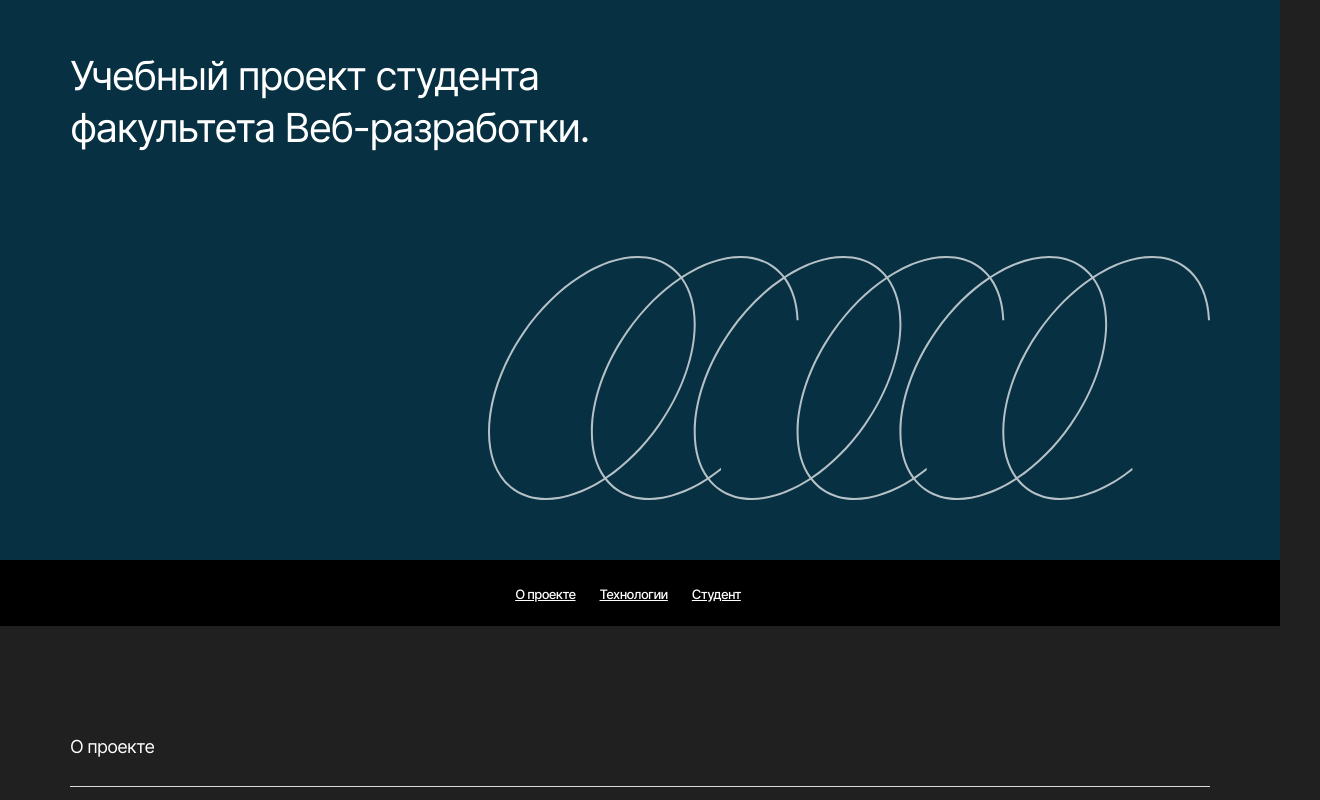
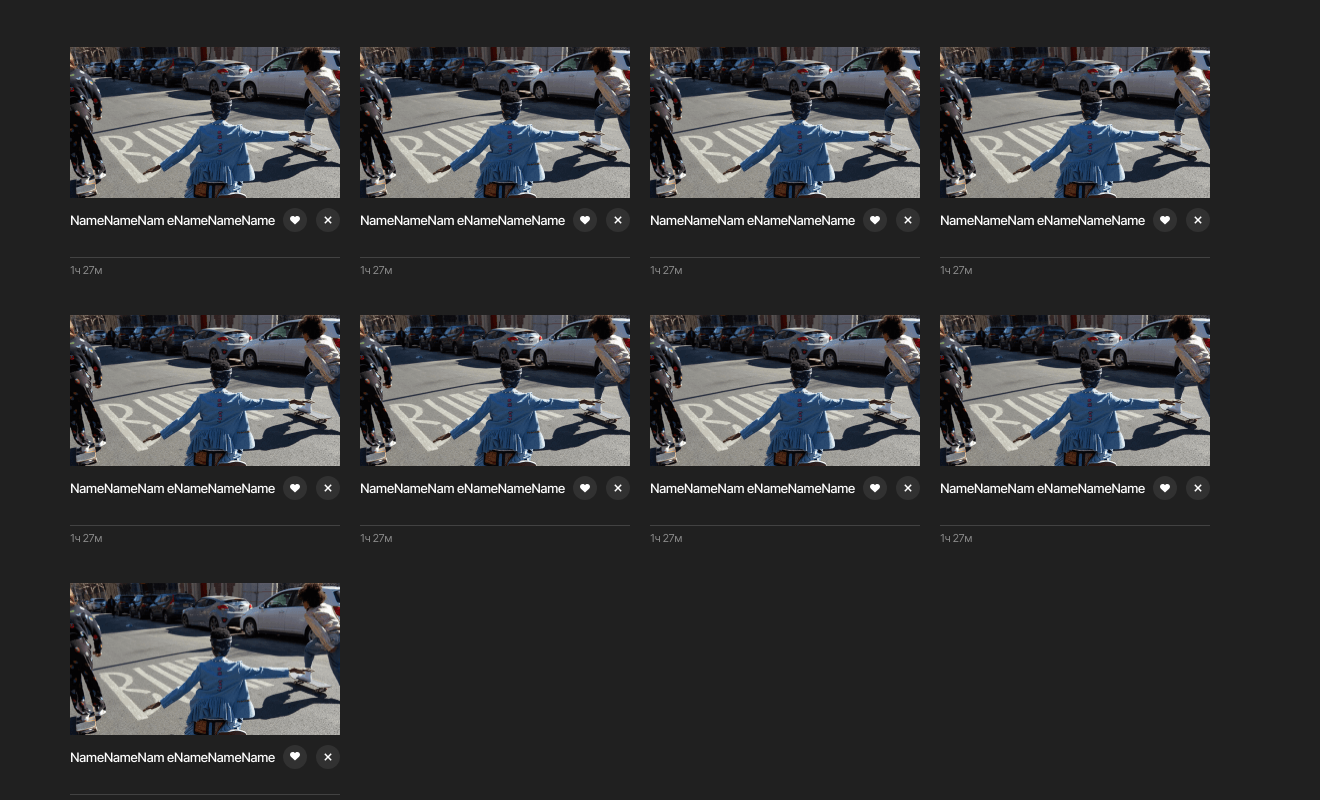
Before and after one commit to VKorchevskiy/movies-explorer-frontend, a React (Create React App) app: page / in a window 1280 px wide. Shown: the top 800 px of the page, 1320 px wide, since content can reach past the window. Built offline with nearby package versions, Linux system fonts and the light colour scheme.

Commit message:
добавить компоненты: MovieCard, MovieCardList

```diff
--- a/src/components/App/App.js
+++ b/src/components/App/App.js
@@ -1,12 +1,19 @@
 import './App.css';
+import Header from '../Header/Header';
 import PageNotFound from '../PageNotFound/PageNotFound.js';
 import Landing from '../Landing/Landing';
+import MoviesCardList from '../MoviesCardList/MoviesCardList';
 import Footer from '../Footer/Footer';
+import Preloader from '../Preloader/Preloader';
+
 
 function App() {
   return (
     <>
-      {/* <PageNotFound /> */}
+      <MoviesCardList />
+      <Preloader />
+      <Header />
+      <PageNotFound />
       <Landing />
       <Footer />
     </>
--- /dev/null
+++ b/src/components/Header/Header.js
@@ -0,0 +1,18 @@
+import './Header.css';
+import React from 'react';
+
+function Header() {
+  return (
+    <header className="header">
+      <a className="header__logo"></a>
+      <ul className="footer__links">
+        <li className="footer__item"><a className="footer__link" target="_blank" href="https://praktikum.yandex.ru/" rel="noreferrer">Яндекс.Практикум</a></li>
+        <li className="footer__item"><a className="footer__link" target="_blank" href="https://github.com/VKorchevskiy" rel="noreferrer">Github</a></li>
+        <li className="footer__item"><a className="footer__link" target="_blank" href="https://vk.com/id564049394" rel="noreferrer">Vkontakte</a></li>
+      </ul>
+      <p className="footer__copiright">&#169;2021</p>
+    </header>
+  )
+}
+
+export default Header;
--- a/src/components/Landing/Landing.js
+++ b/src/components/Landing/Landing.js
@@ -14,7 +14,7 @@ function Landing() {
     <>
       <Promo />
       <NavTab />
-      <Section title={'О проекте'} bookmark={'about-project'}>
+      <Section title={'О проекте'} classPosition={'landing__about-project'} bookmark={'about-project'}>
         <ProjectCards classPosition={'landing__project-cards'} />
         <TimeLine classPosition={'landing__time-line'} />
       </Section>
--- a/src/components/Landing/Techs/Techs.css
+++ b/src/components/Landing/Techs/Techs.css
@@ -26,7 +26,7 @@
   margin: 0;
   padding: 0;
   display: grid;
-  grid-template-columns: 84px 84px;
+  grid-template-columns: repeat(2, 84px);
   gap: 10px;
   list-style-type: none;
 }
--- /dev/null
+++ b/src/components/MovieCard/MovieCard.css
@@ -0,0 +1,110 @@
+.movie-card {
+  margin: 0;
+  padding: 0;
+  display: flex;
+  flex-direction: column;
+}
+
+.movie-card__figure {
+  margin: 0;
+  padding: 0;
+  display: flex;
+  flex-direction: column;
+}
+
+.movie-card__image {
+  aspect-ratio: 25/14;
+}
+
+.movie-card__caption {
+  margin: 10px 0 6px;
+  padding: 0 0 25px;
+  display: flex;
+  flex-direction: row;
+  justify-content: space-between;
+  align-items: center;
+  border-bottom: #424242 solid 1px;
+}
+
+.movie-card__title {
+  margin: 0;
+  padding: 0;
+  font-weight: 500;
+  font-size: 12px;
+  line-height: 15px;
+}
+
+.movie-card__button {
+  margin: 0;
+  padding: 24px 24px 0 0;
+  border: none;
+  border-radius: 50%;
+  background: #313131;
+  background-repeat: no-repeat;
+  background-position: center;
+}
+
+.movie-card__button_like {
+  background-image: url(../../images/buttons/save_disable.svg);
+}
+
+.movie-card__button_like-active {
+  background-image: url(../../images/buttons/save_active.svg);
+}
+
+.movie-card__button_delete {
+  background-image: url(../../images/buttons/delete_icon.svg);
+}
+
+.movie-card__button_delete-active {
+  display: inline-block;
+}
+
+.movie-card__duration {
+  margin: 0;
+  padding: 0;
+  font-weight: 400;
+  font-size: 10px;
+  line-height: 12px;
+  color: #8B8B8B;
+}
+
+@media screen and (min-width: 768px) {
+  .movie-card {}
+  .movie-card__figure {}
+  .movie-card__image {}
+  .movie-card__caption {}
+  .movie-card__title {
+    font-size: 13px;
+    line-height: 16px;
+  }
+  .movie-card__button {}
+  .movie-card__button_like {}
+  .movie-card__button_like-active {}
+  .movie-card__button_delete {}
+  .movie-card__button_delete-active {}
+  .movie-card__duration {
+    font-size: 11px;
+    line-height: 13px;
+  }
+}
+
+@media screen and (min-width: 1280px) {
+  .movie-card {}
+  .movie-card__figure {}
+  .movie-card__image {}
+  .movie-card__caption {}
+  .movie-card__title {
+    font-size: 13px;
+    line-height: 16px;
+  }
+  .movie-card__button {}
+  .movie-card__button_like {}
+  .movie-card__button_like-active {}
+  .movie-card__button_delete {}
+  .movie-card__button_delete-active {}
+  .movie-card__duration {
+    font-size: 11px;
+    line-height: 13px;
+  }
+}
--- /dev/null
+++ b/src/components/MovieCard/MovieCard.js
@@ -0,0 +1,19 @@
+import './MovieCard.css';
+import React from 'react';
+import movie from '../../images/movies/run_is_freadom.png'
+
+const MovieCard = () => (
+  <li className="movie-card">
+    <figure className="movie-card__figure">
+      <img src={movie} alt="Name" className="movie-card__image" />
+      <figcaption className="movie-card__caption">
+        <h2 className="movie-card__title">NameNameNam eNameNameName</h2>
+        <button className="movie-card__button movie-card__button_like" type="button" aria-label="Нравится"></button>
+        <button className="movie-card__button movie-card__button_delete" type="button" aria-label="Удалить"></button>
+      </figcaption>
+    </figure>
+    <p className="movie-card__duration">1ч 27м</p>
+  </li>
+);
+
+export default MovieCard;
--- /dev/null
+++ b/src/components/MoviesCardList/MoviesCardList.css
@@ -0,0 +1,25 @@
+.movies-list {
+  list-style: none;
+  margin: 0;
+  padding: 40px 10px 10px;
+  display: grid;
+  grid-template-columns: 1fr;
+  gap: 34px;
+}
+
+@media screen and (min-width: 768px) {
+  .movies-list {
+    padding: 70px 30px 10px;
+    grid-template-columns: repeat(2, 1fr);
+    gap: 30px;
+  }
+}
+
+@media screen and (min-width: 1280px) {
+  .movies-list {
+    padding: 47px 70px 10px;
+    grid-template-columns: repeat(4, 1fr);
+    row-gap: 38px;
+    column-gap: 20px;
+  }
+}
--- /dev/null
+++ b/src/components/MoviesCardList/MoviesCardList.js
@@ -0,0 +1,24 @@
+import './MoviesCardList.css';
+import React from 'react';
+import MovieCard from '../MovieCard/MovieCard';
+
+function MoviesCardList() {
+  return (
+    <ul className="movies-list">
+      {
+        // movies.map((movie) => )
+      }
+      <MovieCard />
+      <MovieCard />
+      <MovieCard />
+      <MovieCard />
+      <MovieCard />
+      <MovieCard />
+      <MovieCard />
+      <MovieCard />
+      <MovieCard />
+    </ul>
+  )
+}
+
+export default MoviesCardList;
--- a/src/components/Preloader/Preloader.css
+++ b/src/components/Preloader/Preloader.css
@@ -1,4 +1,4 @@
-@keyframes preloader-inside-white {
+@keyframes preloader-inside-green {
     0% {
         -webkit-transform: scale(0, 0);
         -moz-transform: scale(0, 0);
@@ -15,7 +15,7 @@
     }
 }
 
-@keyframes preloader-inside-red {
+@keyframes preloader-inside-dark {
     0% {
         -webkit-transform: scale(0, 0);
         -moz-transform: scale(0, 0);
@@ -78,11 +78,11 @@
 
 .preloader__round::after {
     background: #3DDC84;
-    animation: preloader-inside-white 1s ease-in-out infinite;
+    animation: preloader-inside-green 1s ease-in-out infinite;
 }
 
 .preloader__round::before {
     z-index: 10;
     background: #202020;
-    animation: preloader-inside-red 1s ease-in-out infinite;
+    animation: preloader-inside-dark 1s ease-in-out infinite;
 }
--- a/src/utils/constant.js
+++ b/src/utils/constant.js
@@ -26,8 +26,13 @@ const portfolioCards = [
   },
 ];
 
+const movies = [
+
+];
+
 export {
   projectCards,
   techs,
   portfolioCards,
+  movies,
 };
```
Also changed, not shown: src/components/Header/Header.css (added).
